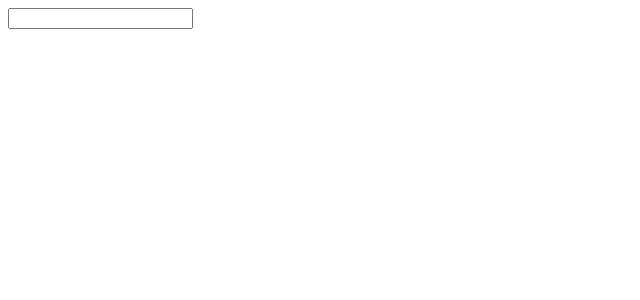
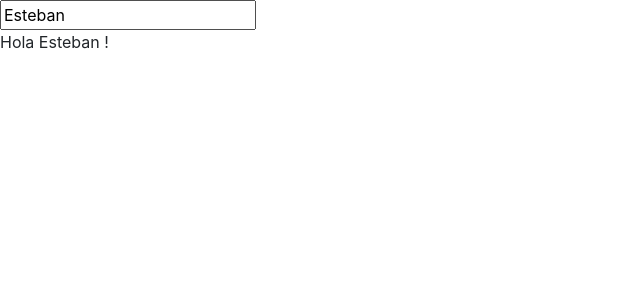
Before and after one commit to estebanbri/angular7, an Angular app: page / in a window 1280 px wide. Shown: the top 300 px of the page, without its empty margins (0-640 px from the left). Built offline with nearby package versions, Linux system fonts and the light colour scheme.

Commit message:
bootstrap styling

```diff
--- a/angular.json
+++ b/angular.json
@@ -23,6 +23,7 @@
               "src/assets"
             ],
             "styles": [
+              "node_modules/bootstrap/dist/css/bootstrap.min.css",
               "src/styles.css"
             ],
             "scripts": []
--- a/package.json
+++ b/package.json
@@ -19,6 +19,7 @@
     "@angular/platform-browser": "~7.1.0",
     "@angular/platform-browser-dynamic": "~7.1.0",
     "@angular/router": "~7.1.0",
+    "bootstrap": "^4.2.1",
     "core-js": "^2.5.4",
     "rxjs": "~6.3.3",
     "tslib": "^1.9.0",
--- a/src/app/app.component.html
+++ b/src/app/app.component.html
@@ -1,2 +1,2 @@
-<input type="text"/>
-<p>{{ nombre }}</p>
+<input type="text" [(ngModel)]="nombre"/>
+<p>Hola {{ nombre }} !</p>
--- a/src/app/app.component.ts
+++ b/src/app/app.component.ts
@@ -6,5 +6,5 @@ import { Component } from '@angular/core';
   styleUrls: ['./app.component.css']
 })
 export class AppComponent {
-  title = '{ contenido-dinamico }'; //puede ser contenido calculado dinamicamente o datos que vengan de un sv
+  nombre = 'Esteban'; //puede ser contenido calculado dinamicamente o datos que vengan de un sv
 }
--- a/src/app/app.module.ts
+++ b/src/app/app.module.ts
@@ -1,5 +1,6 @@
 import { BrowserModule } from '@angular/platform-browser';
 import { NgModule } from '@angular/core';
+import { FormsModule } from '@angular/forms'
 
 import { AppComponent } from './app.component';
 
@@ -8,7 +9,8 @@ import { AppComponent } from './app.component';
     AppComponent
   ],
   imports: [
-    BrowserModule
+    BrowserModule,
+    FormsModule
   ],
   providers: [],
   bootstrap: [AppComponent]
```
Also changed, not shown: 1 other file (tests, documents, lock files or other folders).
